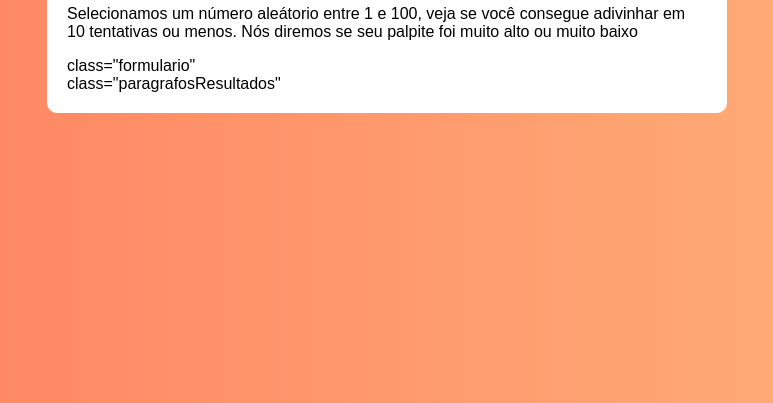
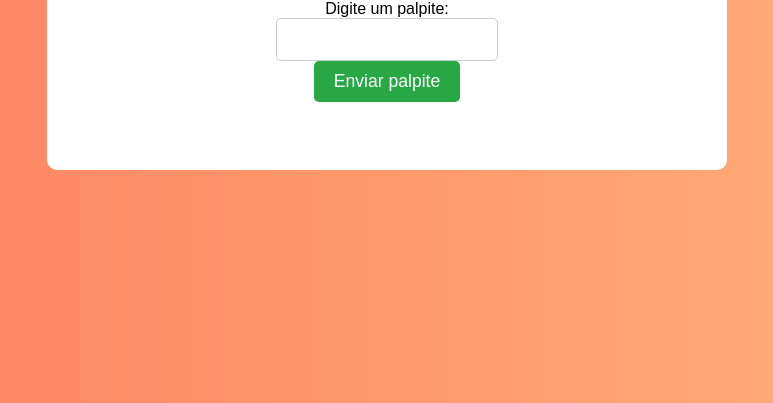
Before and after one commit to Rafaela-hue/jogo-do-numero, a plain HTML site: page index.html in a window 1280 px wide. Shown: the part 397-800 px from the top of the page, without its empty margins (253-1026 px from the left). Drawn offline with Linux system fonts and the light colour scheme.

Commit message:
Update index.html

```diff
--- a/index.html
+++ b/index.html
@@ -13,8 +13,16 @@
         veja se você consegue adivinhar em 10 tentativas ou menos.
         Nós diremos se seu palpite foi muito alto ou muito baixo</p>
 
-        <div>class="formulario"</div>
-        <div> class="paragrafosResultados"</div>
+    <div class="formulario">
+     <label for="campoPalpite">Digite um palpite: </label>
+     <input type="number" min="1" max="100" required id="campoPalpite" class="campoPalpite">
+     <input type="submit" value="Enviar palpite" class="envioPalpite">
+ </div>
+ <div class="paragrafosResultados">
+     <p class="palpites"></p>
+     <p class="ultimoResultado"></p>
+     <p class="baixoOuAlto"></p>
+     </div>
 <script scr="main.js"></script>
 
 </body>
```
